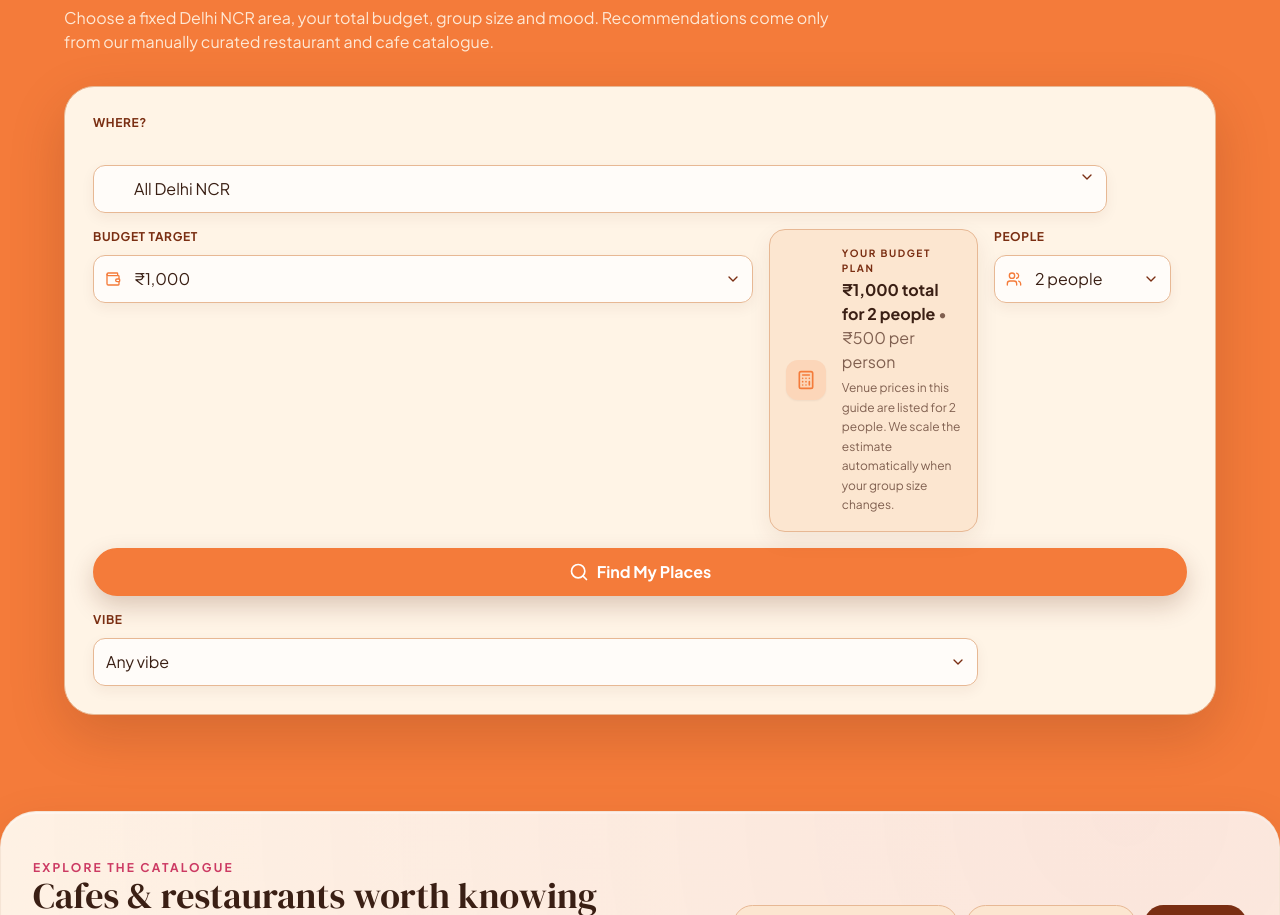
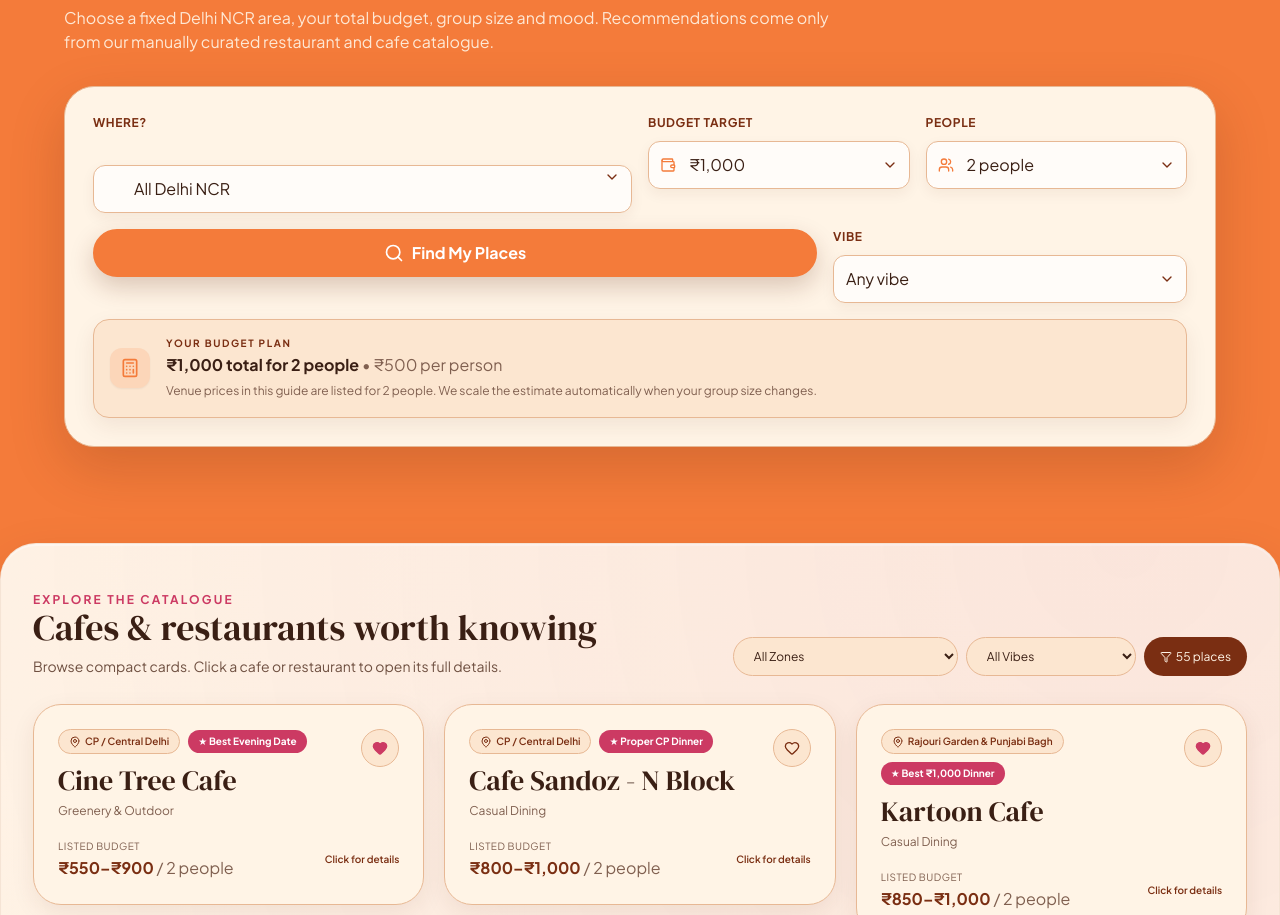
Before and after one commit to iavinaxh/delhi-cafe-hopping, a React (Vite) app: page / in a window 1280 px wide. Shown: the part 1065-1980 px from the top of the page. Built offline with nearby package versions, Linux system fonts and the light colour scheme; the HTML template or start-up script is replaced by a standard one.

Commit message:
Fix finder planner alignment to requested 3-row layout

```diff
--- a/src/index.css
+++ b/src/index.css
@@ -99,25 +99,57 @@
 .spark-one { right: 8%; bottom: 13%; }
 .spark-two { left: 12%; top: 12%; }
 
-/* Desktop finder layout: keep Vibe, budget plan and Find My Places on one clean row. */
-@media (min-width: 1024px) {
+/* Finder layout: desktop/tablet keeps the three primary controls aligned in one row. */
+@media (min-width: 768px) {
   #find-my-place form > div {
-    grid-template-columns: repeat(4, minmax(0, 1fr));
+    grid-template-columns: repeat(12, minmax(0, 1fr));
+    align-items: start;
   }
 
-  #find-my-place form > div > label:nth-child(4) {
-    grid-column: 1;
+  /* Row 1: Where 50% | Budget 25% | People 25% */
+  #find-my-place form > div > label:nth-child(1) {
+    grid-column: 1 / span 6;
+    grid-row: 1;
   }
 
-  #find-my-place form > div > div:nth-child(5) {
-    grid-column: 2 / span 2;
+  #find-my-place form > div > label:nth-child(2) {
+    grid-column: 7 / span 3;
+    grid-row: 1;
+  }
+
+  #find-my-place form > div > label:nth-child(3) {
+    grid-column: 10 / span 3;
+    grid-row: 1;
+  }
+
+  /* Row 2: Find My Places 66.67% | Vibe 33.33% */
+  #find-my-place form > div > div:nth-child(4) {
+    grid-column: 1 / span 8;
+    grid-row: 2;
+    align-self: start;
+  }
+
+  #find-my-place form > div > label:nth-child(5) {
+    grid-column: 9 / span 4;
     grid-row: 2;
   }
 
+  /* Row 3: Budget plan, full width and vertical below the search row. */
   #find-my-place form > div > div:nth-child(6) {
-    grid-column: 4;
-    grid-row: 2;
-    align-self: center;
+    grid-column: 1 / -1;
+    grid-row: 3;
+    width: 100%;
+  }
+}
+
+@media (max-width: 767px) {
+  #find-my-place form > div {
+    grid-template-columns: minmax(0, 1fr);
+  }
+
+  #find-my-place form > div > * {
+    grid-column: 1 !important;
+    grid-row: auto !important;
   }
 }
 
```
